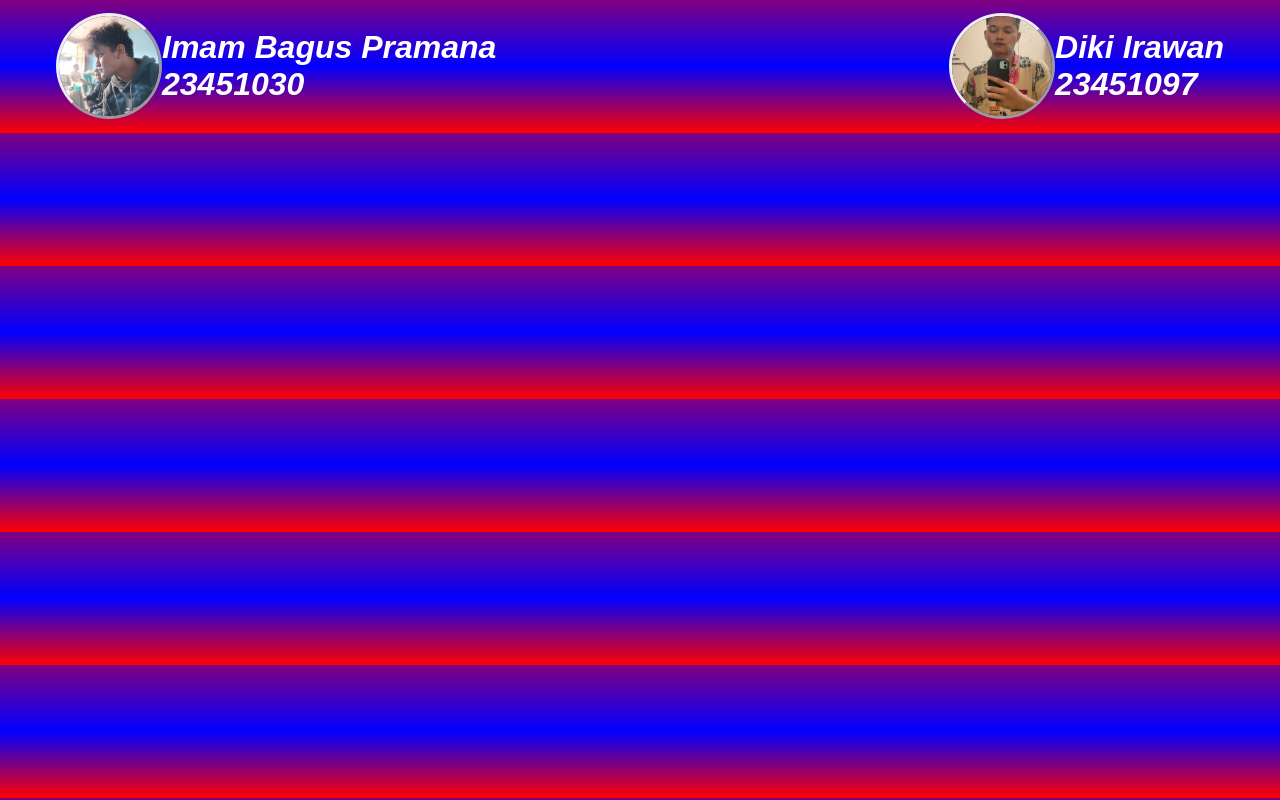
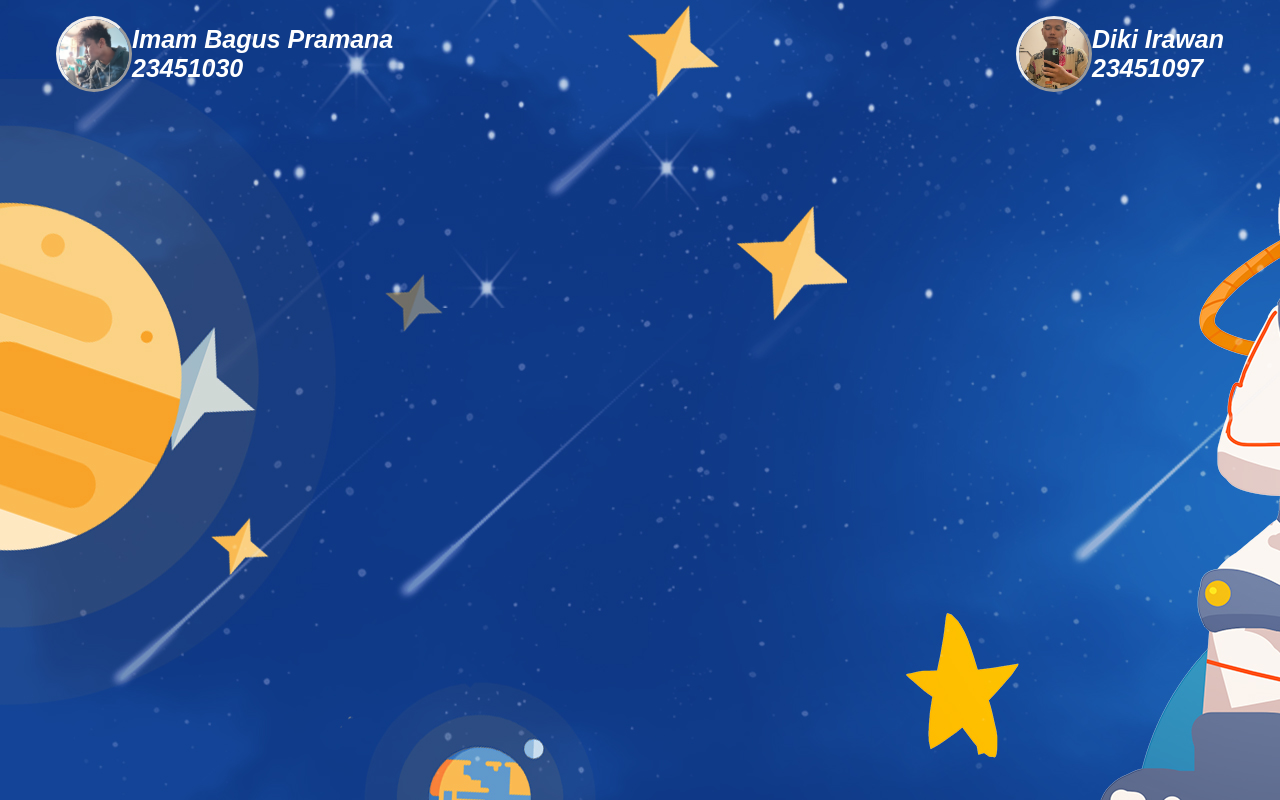
Before and after one commit to Gassgook/project-website, a plain HTML site: page foto.html in a window 1280 px wide. Drawn offline with Linux system fonts and the light colour scheme; a web font is replaced by a local one.

Commit message:
Add files via upload

```diff
--- a/foto.html
+++ b/foto.html
@@ -7,7 +7,7 @@
     <style>
         @import url('https://fonts.googleapis.com/css2?family=Jersey+10&family=Micro+5+Charted&display=swap');
         body{
-            background: linear-gradient(purple, blue, red);
+            background-image: url(Angkasa.jpg);
         }
         .menu{
             display: flex;
@@ -20,9 +20,10 @@
         }
         h1{
             color: white;
+            font-size: 25px;
         }
         img{
-            border-radius:  50%;
+            border-radius:  80%;
             object-fit: cover;
             border-style: outset;
         }
@@ -31,11 +32,11 @@
 <body>
     <div class="menu">
         <div class="menu">
-            <img src="bagus.jpeg" width="100" height="100">
+            <img src="bagus.jpeg" width="70" height="70">
             <h1>Imam Bagus Pramana <br> 23451030 <br></h1>
         </div>
         <div class="menu">
-            <img src="diki3.jpeg" width="100" height="100">
+            <img src="diki3.jpeg" width="70" height="70">
             <h1>Diki Irawan <br> 23451097 <br></h1>
         </div>
     </div>
```
Also changed, not shown: judul.html (+2 -1 lines), menu.html (+2 -1 lines), tampilan.html (+4 -3 lines).
